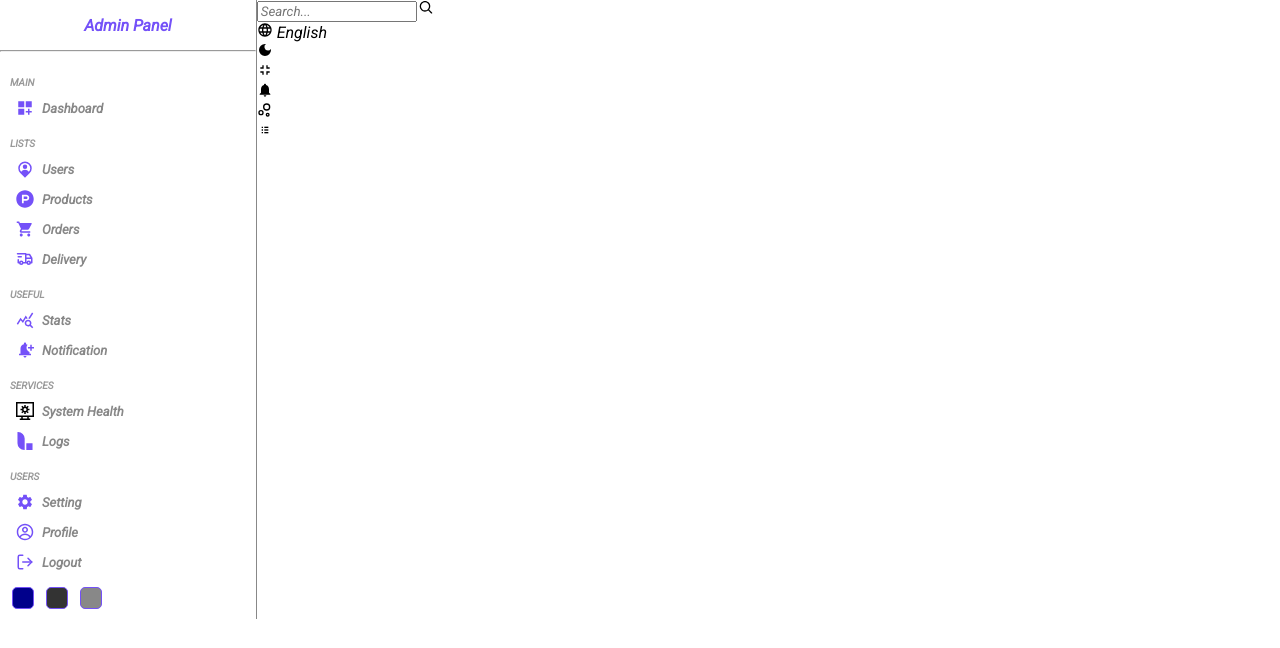
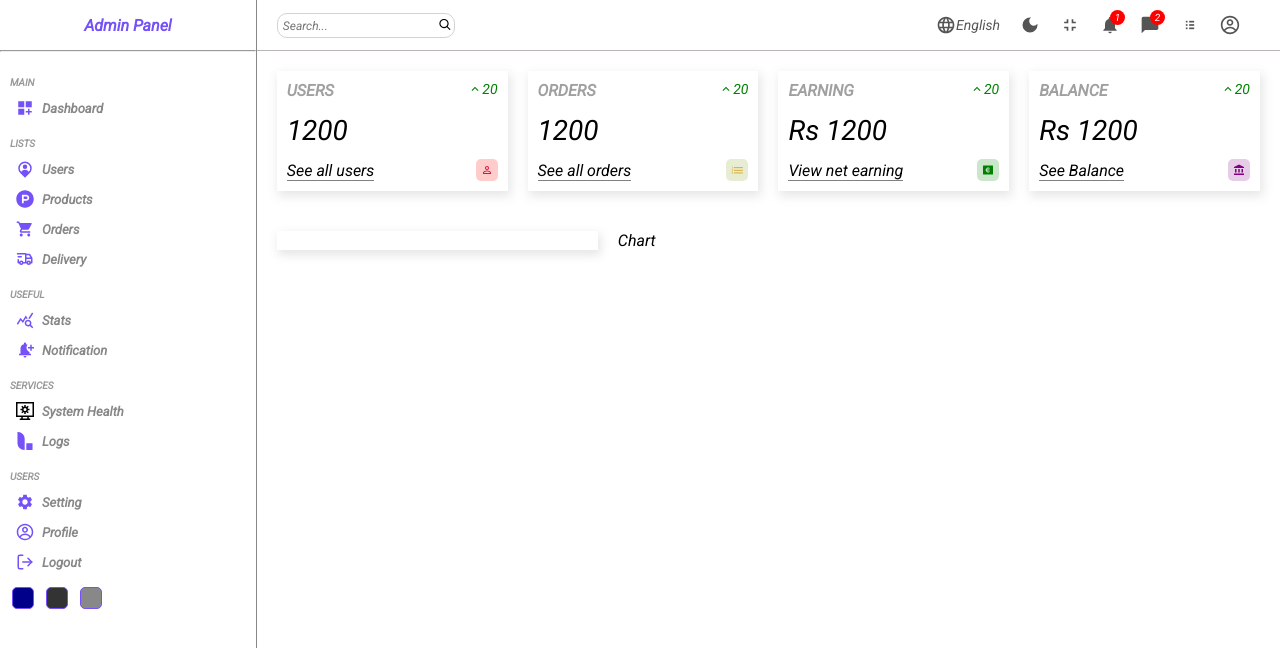
Before and after one commit to apurvgupta-ops/Admin_panel, a React (Create React App) app: page / in a window 1280 px wide. Shown: the top 648 px of the page. Built offline with nearby package versions, Linux system fonts and the light colour scheme.

Commit message:
Widgets, navabr

```diff
--- /dev/null
+++ b/src/Components/Charts/Chart.jsx
@@ -0,0 +1,8 @@
+import React from "react";
+import "./chart.scss";
+
+const Chart = () => {
+  return <div className="chart">Chart</div>;
+};
+
+export default Chart;
--- /dev/null
+++ b/src/Components/Charts/chart.scss
@@ -0,0 +1,3 @@
+.chart {
+  flex: 4;
+}
--- /dev/null
+++ b/src/Components/Featured/Featured.jsx
@@ -0,0 +1,10 @@
+import React from "react";
+import "./featured.scss";
+
+const Featured = () => {
+  return <div className="featured">
+    <div></div>
+  </div>;
+};
+
+export default Featured;
--- /dev/null
+++ b/src/Components/Featured/featured.scss
@@ -0,0 +1,5 @@
+.featured {
+  flex: 2;
+  -webkit-box-shadow: 2px 4px 10px 1px rgba(0, 0, 0, 0.47);
+  box-shadow: 2px 4px 10px 1px rgba(201, 201, 201, 0.47);
+}
--- a/src/Components/Navbar/Navbar.jsx
+++ b/src/Components/Navbar/Navbar.jsx
@@ -1,12 +1,21 @@
 import React from "react";
-import { CgLayoutList, CgList, CgListTree, CgSearch } from "react-icons/cg";
 import {
+  CgLayoutList,
+  CgList,
+  CgListTree,
+  CgProfile,
+  CgSearch,
+} from "react-icons/cg";
+import {
+  MdChatBubble,
   MdDarkMode,
   MdFullscreenExit,
   MdLanguage,
   MdNotifications,
 } from "react-icons/md";
 import { TbChartBubble } from "react-icons/tb";
+
+import "./navbar.scss";
 
 const Navbar = () => {
   return (
@@ -18,22 +27,27 @@ const Navbar = () => {
         </div>
         <div className="items">
           <div className="item">
-            <MdLanguage /> English
+            <MdLanguage className="icon" /> English
           </div>
           <div className="item">
-            <MdDarkMode />
+            <MdDarkMode className="icon" />
           </div>
           <div className="item">
-            <MdFullscreenExit />
+            <MdFullscreenExit className="icon" />
           </div>
           <div className="item">
-            <MdNotifications />
+            <MdNotifications className="icon" />
+            <div className="counter">1</div>
           </div>
           <div className="item">
-            <TbChartBubble />
+            <MdChatBubble className="icon" />
+            <div className="counter">2</div>
           </div>
           <div className="item">
-            <CgLayoutList />
+            <CgLayoutList className="icon" />
+          </div>
+          <div className="item">
+            <CgProfile className="icon" />
           </div>
         </div>
       </div>
--- a/src/Components/Navbar/navbar.scss
+++ b/src/Components/Navbar/navbar.scss
@@ -0,0 +1,64 @@
+.navbar {
+  height: 50px;
+  border-bottom: 0.5px solid rgb(185, 181, 181);
+  display: flex;
+  font-size: 14px;
+  color: #555;
+
+  .wrapper {
+    width: 100%;
+    padding: 20px;
+    display: flex;
+    justify-content: space-between;
+    align-items: center;
+  }
+
+  .search {
+    display: flex;
+    align-items: center;
+    border: 0.5px solid lightgray;
+    border-radius: 10px;
+    padding: 3px;
+
+    input {
+      border: none;
+      outline: none;
+      background-color: transparent;
+
+      &::placeholder {
+        font-size: 12px;
+      }
+    }
+  }
+
+  .items {
+    display: flex;
+    .item {
+      display: flex;
+      align-items: center;
+      margin-right: 20px;
+      position: relative;
+
+      .icon {
+        cursor: pointer;
+        font-size: 20px;
+      }
+
+      .counter {
+        background-color: red;
+        border-radius: 50%;
+        width: 15px;
+        height: 15px;
+        display: flex;
+        justify-content: center;
+        align-items: center;
+        font-size: 10px;
+        font-weight: 500;
+        color: #fff;
+        position: absolute;
+        top: -5px;
+        right: -5px;
+      }
+    }
+  }
+}
--- a/src/Components/Sidebar/sidebar.scss
+++ b/src/Components/Sidebar/sidebar.scss
@@ -1,5 +1,6 @@
 .sidebar {
   flex: 1;
+  height: 100vh;
   border-right: 1px solid #888;
   hr {
     color: #888;
--- /dev/null
+++ b/src/Components/Widgets/Widget.jsx
@@ -0,0 +1,143 @@
+import React from "react";
+import { GrOrderedList } from "react-icons/gr";
+import {
+  MdAccountBalance,
+  MdKeyboardArrowUp,
+  MdPersonOutline,
+} from "react-icons/md";
+import { RiMoneyEuroBoxFill } from "react-icons/ri";
+import "./widgets.scss";
+
+const Widget = ({ type }) => {
+  const amount = 1200;
+  const percentage = 20;
+
+  //WAY 1
+  //   let data;
+  //   switch (type) {
+  //     case "users":
+  //       data = {
+  //         title: "USERS",
+  //         isMoney: false,
+  //         link: "See all users",
+  //         icon: <MdPersonOutline className="icon" />,
+  //       };
+  //       break;
+  //     case "orders":
+  //       data = {
+  //         title: "ORDERS",
+  //         isMoney: false,
+  //         link: "See all orders",
+  //         icon: <GrOrderedList className="icon" />,
+  //       };
+  //       break;
+
+  //     case "earning":
+  //       data = {
+  //         title: "EARNING",
+  //         isMoney: true,
+  //         link: "See earning",
+  //         icon: <RiMoneyEuroBoxFill className="icon" />,
+  //       };
+  //       break;
+  //     case "balance":
+  //       data = {
+  //         title: "BALANCE",
+  //         isMoney: true,
+  //         link: "See Balance",
+  //         icon: <MdAccountBalance className="icon" />,
+  //       };
+  //       break;
+
+  //     default:
+  //       break;
+  //   }
+
+  //WAY 2;
+  const data = [
+    {
+      title: "USERS",
+      icon: (
+        <MdPersonOutline
+          className="icon"
+          style={{
+            backgroundColor: " rgba(255, 0, 0, 0.2)",
+            color: "crimson",
+          }}
+        />
+      ),
+      isMoney: false,
+      link: "See all users",
+    },
+    {
+      title: "ORDERS",
+      icon: (
+        <GrOrderedList
+          className="icon"
+          style={{
+            backgroundColor: " rgba(128, 165, 32, 0.2)",
+            color: "goldenrod",
+          }}
+        />
+      ),
+      isMoney: false,
+      link: "See all orders",
+    },
+
+    {
+      title: "EARNING",
+      icon: (
+        <RiMoneyEuroBoxFill
+          className="icon"
+          style={{
+            backgroundColor: " rgba(0, 128,0, 0.2)",
+            color: "green",
+          }}
+        />
+      ),
+      isMoney: true,
+      link: "View net earning",
+    },
+
+    {
+      title: "BALANCE",
+      icon: (
+        <MdAccountBalance
+          className="icon"
+          style={{
+            backgroundColor: " rgba(128, 0, 128, 0.2)",
+            color: "purple",
+          }}
+        />
+      ),
+      isMoney: true,
+      link: "See Balance",
+    },
+  ];
+
+  return (
+    <>
+      {data?.map((item) => (
+        <div className="widget">
+          <div className="left">
+            <span className="title">{item.title}</span>
+            <span className="counter">
+              {item.isMoney && "Rs"} {amount}{" "}
+            </span>
+            <span className="link">{item.link}</span>
+          </div>
+
+          <div className="right">
+            <div className="percentage positive">
+              <MdKeyboardArrowUp />
+              {percentage}
+            </div>
+            {item.icon}
+          </div>
+        </div>
+      ))}
+    </>
+  );
+};
+
+export default Widget;
--- /dev/null
+++ b/src/Components/Widgets/widgets.scss
@@ -0,0 +1,53 @@
+.widget {
+  display: flex;
+  flex: 1;
+  justify-content: space-between;
+  padding: 10px;
+  -webkit-box-shadow: 2px 4px 10px 1px rgba(0, 0, 0, 0.47);
+  box-shadow: 2px 4px 10px 1px rgba(201, 201, 201, 0.47);
+  height: 100px;
+
+  .left,
+  .right {
+    display: flex;
+    flex-direction: column;
+    justify-content: space-between;
+  }
+
+  .title {
+    font-weight: bold;
+    font-size: bold;
+    color: rgb(160, 160, 160);
+  }
+  .counter {
+    font-size: 28px;
+    font-weight: 500;
+  }
+
+  .link {
+    width: max-content;
+    font-style: 12px;
+    border-bottom: 1px solid grey;
+  }
+
+  .percentage {
+    display: flex;
+    align-items: center;
+    font-size: 14px;
+
+    &.positive {
+      color: green;
+    }
+    &.negative {
+      color: red;
+    }
+  }
+
+  .icon {
+    font-size: 12px;
+    padding: 5px;
+    // background-color: rgba(128, 0, 128, 0.247);
+    align-self: flex-end;
+    border-radius: 5px;
+  }
+}
--- a/src/Pages/Home/Home.jsx
+++ b/src/Pages/Home/Home.jsx
@@ -1,6 +1,9 @@
 import React from "react";
+import Chart from "../../Components/Charts/Chart";
+import Featured from "../../Components/Featured/Featured";
 import Navbar from "../../Components/Navbar/Navbar";
 import Sidebar from "../../Components/Sidebar/Sidebar";
+import Widget from "../../Components/Widgets/Widget";
 import "./home.scss";
 
 const Home = () => {
@@ -9,6 +12,13 @@ const Home = () => {
       <Sidebar />
       <div className="homeContainer">
         <Navbar />
+        <div className="widgets">
+          <Widget />
+        </div>
+        <div className="charts">
+          <Featured />
+          <Chart />
+        </div>
       </div>
     </div>
   );
--- a/src/Pages/Home/home.scss
+++ b/src/Pages/Home/home.scss
@@ -1,8 +1,14 @@
-.Home{
-   display: flex;
+.Home {
+  display: flex;
 
-   .homeContainer{
+  .homeContainer {
     flex: 4;
 
-   }
+    .widgets,
+    .charts {
+      display: flex;
+      padding: 20px;
+      gap: 20px;
+    }
+  }
 }
```
